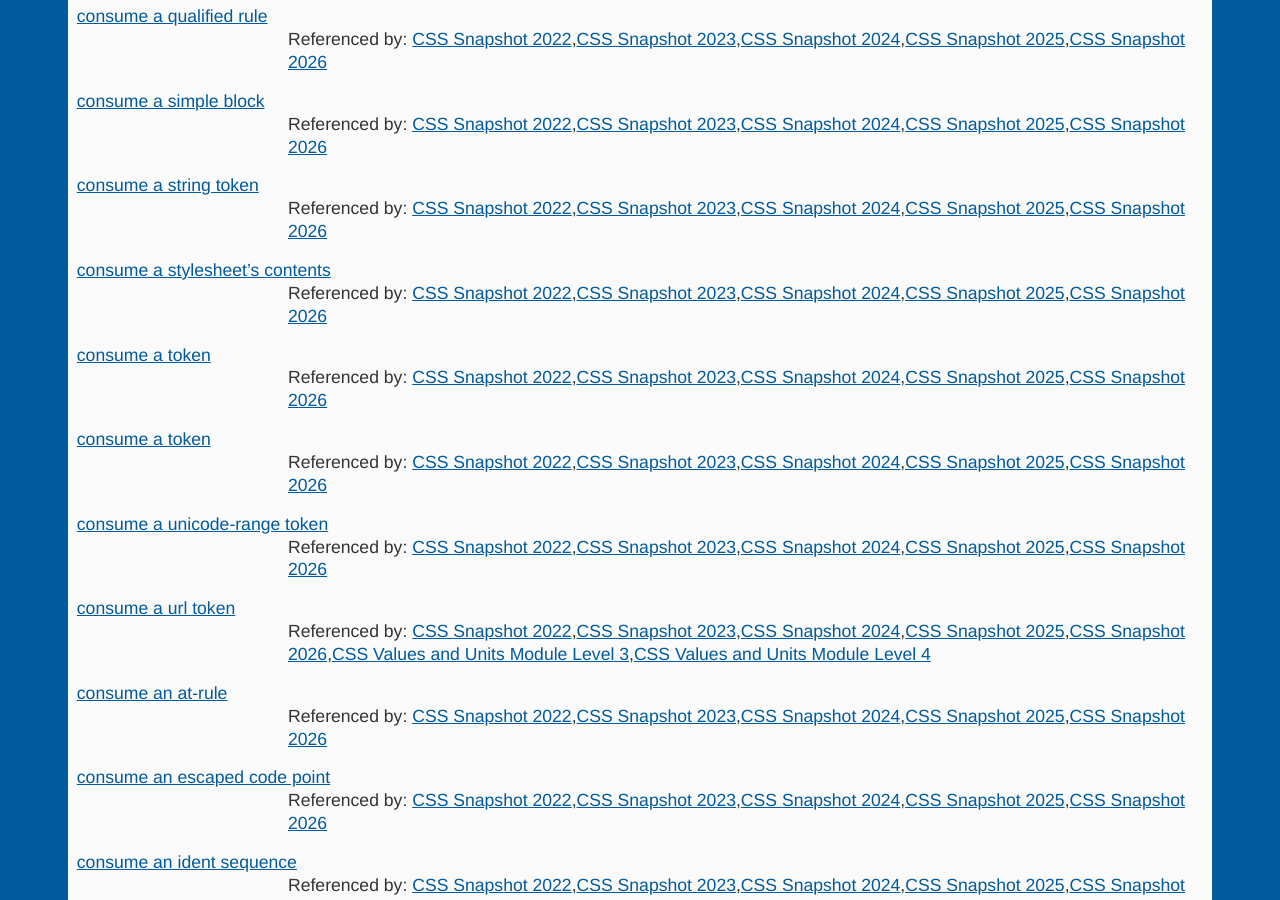
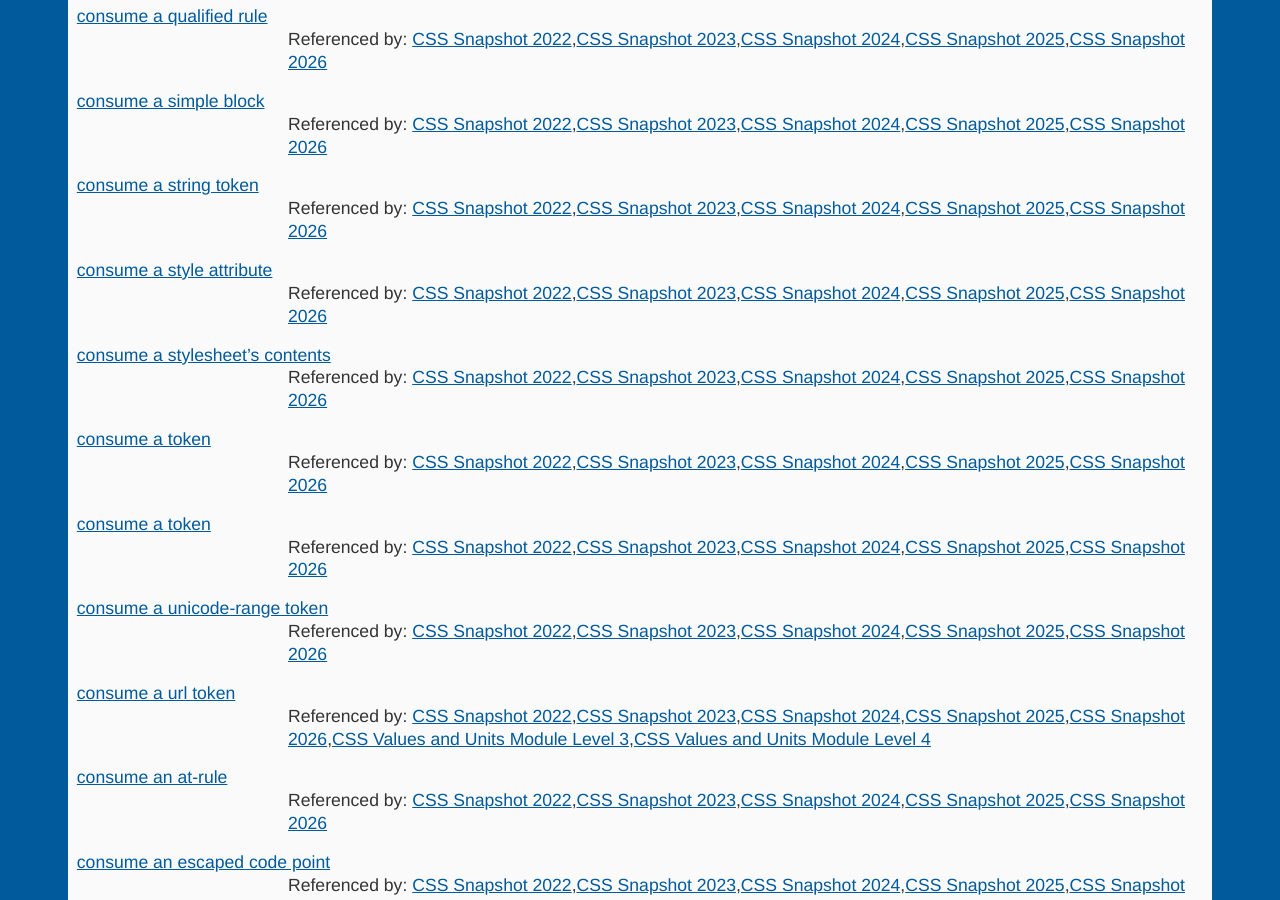
Before and after one commit to dontcallmedom/specdex, a Jekyll site: the page built from css-syntax-3.html, in a window 1280 px wide and 900 px high, scrolled down 4316 px. Built offline with Jekyll 4.4.1, drawn with Linux system fonts in a browser that asks for light colours; some of the changed text lies outside the part shown.

Commit message:
Automatic update

```diff
--- a/css-syntax-3.html
+++ b/css-syntax-3.html
@@ -107,6 +107,8 @@ layout: base
 <dt><a class="concept" href="https:&#x2F;&#x2F;drafts.csswg.org&#x2F;css-syntax-3&#x2F;#consume-a-simple-block">consume a simple block</a></dt>
 <dd>Referenced by: <a href="https:&#x2F;&#x2F;drafts.csswg.org&#x2F;css-2022&#x2F;">CSS Snapshot 2022</a>,<a href="https:&#x2F;&#x2F;drafts.csswg.org&#x2F;css-2023&#x2F;">CSS Snapshot 2023</a>,<a href="https:&#x2F;&#x2F;drafts.csswg.org&#x2F;css-2024&#x2F;">CSS Snapshot 2024</a>,<a href="https:&#x2F;&#x2F;drafts.csswg.org&#x2F;css-2025&#x2F;">CSS Snapshot 2025</a>,<a href="https:&#x2F;&#x2F;drafts.csswg.org&#x2F;css-2026&#x2F;">CSS Snapshot 2026</a></dd>
 <dt><a class="concept" href="https:&#x2F;&#x2F;drafts.csswg.org&#x2F;css-syntax-3&#x2F;#consume-a-string-token">consume a string token</a></dt>
+<dd>Referenced by: <a href="https:&#x2F;&#x2F;drafts.csswg.org&#x2F;css-2022&#x2F;">CSS Snapshot 2022</a>,<a href="https:&#x2F;&#x2F;drafts.csswg.org&#x2F;css-2023&#x2F;">CSS Snapshot 2023</a>,<a href="https:&#x2F;&#x2F;drafts.csswg.org&#x2F;css-2024&#x2F;">CSS Snapshot 2024</a>,<a href="https:&#x2F;&#x2F;drafts.csswg.org&#x2F;css-2025&#x2F;">CSS Snapshot 2025</a>,<a href="https:&#x2F;&#x2F;drafts.csswg.org&#x2F;css-2026&#x2F;">CSS Snapshot 2026</a></dd>
+<dt><a class="concept" href="https:&#x2F;&#x2F;drafts.csswg.org&#x2F;css-syntax-3&#x2F;#consume-a-style-attribute">consume a style attribute</a></dt>
 <dd>Referenced by: <a href="https:&#x2F;&#x2F;drafts.csswg.org&#x2F;css-2022&#x2F;">CSS Snapshot 2022</a>,<a href="https:&#x2F;&#x2F;drafts.csswg.org&#x2F;css-2023&#x2F;">CSS Snapshot 2023</a>,<a href="https:&#x2F;&#x2F;drafts.csswg.org&#x2F;css-2024&#x2F;">CSS Snapshot 2024</a>,<a href="https:&#x2F;&#x2F;drafts.csswg.org&#x2F;css-2025&#x2F;">CSS Snapshot 2025</a>,<a href="https:&#x2F;&#x2F;drafts.csswg.org&#x2F;css-2026&#x2F;">CSS Snapshot 2026</a></dd>
 <dt><a class="concept" href="https:&#x2F;&#x2F;drafts.csswg.org&#x2F;css-syntax-3&#x2F;#consume-a-stylesheets-contents">consume a stylesheet’s contents</a></dt>
 <dd>Referenced by: <a href="https:&#x2F;&#x2F;drafts.csswg.org&#x2F;css-2022&#x2F;">CSS Snapshot 2022</a>,<a href="https:&#x2F;&#x2F;drafts.csswg.org&#x2F;css-2023&#x2F;">CSS Snapshot 2023</a>,<a href="https:&#x2F;&#x2F;drafts.csswg.org&#x2F;css-2024&#x2F;">CSS Snapshot 2024</a>,<a href="https:&#x2F;&#x2F;drafts.csswg.org&#x2F;css-2025&#x2F;">CSS Snapshot 2025</a>,<a href="https:&#x2F;&#x2F;drafts.csswg.org&#x2F;css-2026&#x2F;">CSS Snapshot 2026</a></dd>
@@ -222,6 +224,8 @@ layout: base
 <dd>Referenced by: <a href="https:&#x2F;&#x2F;drafts.csswg.org&#x2F;css-2022&#x2F;">CSS Snapshot 2022</a>,<a href="https:&#x2F;&#x2F;drafts.csswg.org&#x2F;css-2023&#x2F;">CSS Snapshot 2023</a>,<a href="https:&#x2F;&#x2F;drafts.csswg.org&#x2F;css-2024&#x2F;">CSS Snapshot 2024</a>,<a href="https:&#x2F;&#x2F;drafts.csswg.org&#x2F;css-2025&#x2F;">CSS Snapshot 2025</a>,<a href="https:&#x2F;&#x2F;drafts.csswg.org&#x2F;css-2026&#x2F;">CSS Snapshot 2026</a>,<a href="https:&#x2F;&#x2F;drafts.csswg.org&#x2F;css-values-5&#x2F;">CSS Values and Units Module Level 5</a>,<a href="https:&#x2F;&#x2F;drafts.csswg.org&#x2F;cssom-1&#x2F;">CSS Object Model (CSSOM) Module Level 1</a>,<a href="https:&#x2F;&#x2F;w3c.github.io&#x2F;IntersectionObserver&#x2F;">Intersection Observer</a></dd>
 <dt><a class="concept" href="https:&#x2F;&#x2F;drafts.csswg.org&#x2F;css-syntax-3&#x2F;#parse-a-rule">parse a rule</a></dt>
 <dd>Referenced by: <a href="https:&#x2F;&#x2F;drafts.csswg.org&#x2F;css-2022&#x2F;">CSS Snapshot 2022</a>,<a href="https:&#x2F;&#x2F;drafts.csswg.org&#x2F;css-2023&#x2F;">CSS Snapshot 2023</a>,<a href="https:&#x2F;&#x2F;drafts.csswg.org&#x2F;css-2024&#x2F;">CSS Snapshot 2024</a>,<a href="https:&#x2F;&#x2F;drafts.csswg.org&#x2F;css-2025&#x2F;">CSS Snapshot 2025</a>,<a href="https:&#x2F;&#x2F;drafts.csswg.org&#x2F;css-2026&#x2F;">CSS Snapshot 2026</a>,<a href="https:&#x2F;&#x2F;drafts.csswg.org&#x2F;cssom-1&#x2F;">CSS Object Model (CSSOM) Module Level 1</a></dd>
+<dt><a class="concept" href="https:&#x2F;&#x2F;drafts.csswg.org&#x2F;css-syntax-3&#x2F;#parse-a-style-attribute">parse a style attribute</a></dt>
+<dd>Referenced by: <a href="https:&#x2F;&#x2F;drafts.csswg.org&#x2F;css-2022&#x2F;">CSS Snapshot 2022</a>,<a href="https:&#x2F;&#x2F;drafts.csswg.org&#x2F;css-2023&#x2F;">CSS Snapshot 2023</a>,<a href="https:&#x2F;&#x2F;drafts.csswg.org&#x2F;css-2024&#x2F;">CSS Snapshot 2024</a>,<a href="https:&#x2F;&#x2F;drafts.csswg.org&#x2F;css-2025&#x2F;">CSS Snapshot 2025</a>,<a href="https:&#x2F;&#x2F;drafts.csswg.org&#x2F;css-2026&#x2F;">CSS Snapshot 2026</a></dd>
 <dt><a class="concept" href="https:&#x2F;&#x2F;drafts.csswg.org&#x2F;css-syntax-3&#x2F;#parse-a-stylesheet">parse a stylesheet</a></dt>
 <dd>Referenced by: <a href="https:&#x2F;&#x2F;drafts.csswg.org&#x2F;css-2022&#x2F;">CSS Snapshot 2022</a>,<a href="https:&#x2F;&#x2F;drafts.csswg.org&#x2F;css-2023&#x2F;">CSS Snapshot 2023</a>,<a href="https:&#x2F;&#x2F;drafts.csswg.org&#x2F;css-2024&#x2F;">CSS Snapshot 2024</a>,<a href="https:&#x2F;&#x2F;drafts.csswg.org&#x2F;css-2025&#x2F;">CSS Snapshot 2025</a>,<a href="https:&#x2F;&#x2F;drafts.csswg.org&#x2F;css-2026&#x2F;">CSS Snapshot 2026</a>,<a href="https:&#x2F;&#x2F;drafts.csswg.org&#x2F;css-cascade-4&#x2F;">CSS Cascading and Inheritance Module Level 4</a>,<a href="https:&#x2F;&#x2F;w3c.github.io&#x2F;webvtt&#x2F;">WebVTT: The Web Video Text Tracks Format</a></dd>
 <dt><a class="concept" href="https:&#x2F;&#x2F;drafts.csswg.org&#x2F;css-syntax-3&#x2F;#parse-a-stylesheets-contents">parse a stylesheet’s contents</a></dt>
```
